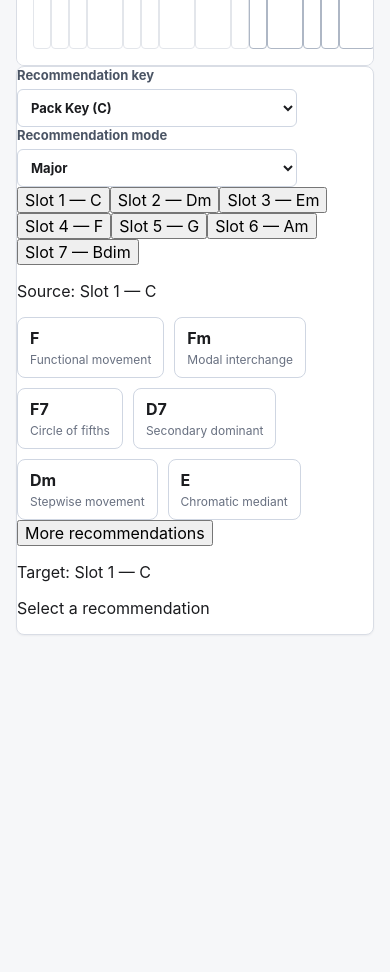
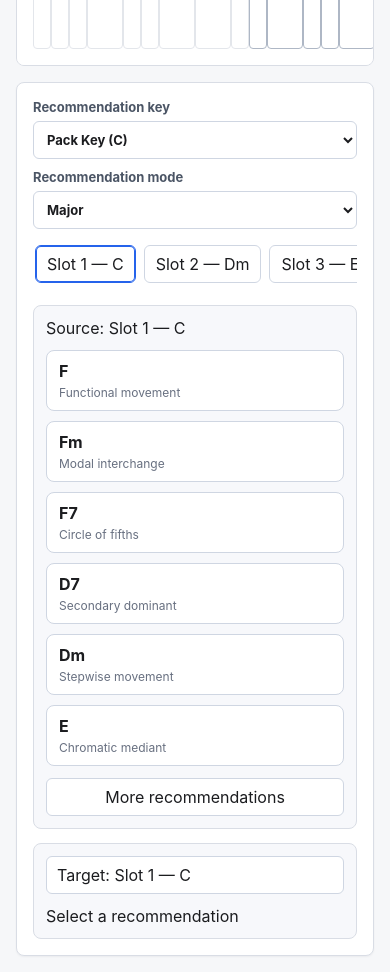
Before and after one commit to i-am-absent/seqtrak-chord-manager, a React (Vite) app: page / in a window 390 px wide. Shown: the part 1460-2432 px from the top of the page. Before the commit the page ends 2111 px from the top, so only its background shows below. Built offline with nearby package versions, Linux system fonts and the light colour scheme.

Commit message:
style: add responsive recommendation tabs

```diff
--- a/src/components/SevenSlotRecommendationPanel.tsx
+++ b/src/components/SevenSlotRecommendationPanel.tsx
@@ -123,7 +123,10 @@ export function SevenSlotRecommendationPanel({
   }
 
   return (
-    <section className="panel seven-slot-recommendation-panel" aria-label="Recommendations">
+    <section
+      className="panel seven-slot-recommendation-panel recommendation-panel"
+      aria-label="Recommendations"
+    >
       <div className="recommendation-header">
         <label>
           Recommendation key
@@ -161,6 +164,7 @@ export function SevenSlotRecommendationPanel({
       <div className="recommendation-tabs" role="tablist" aria-label="Recommendation sources">
         {chords.map((chord) => (
           <button
+            className="recommendation-tab"
             key={chord.slotIndex}
             id={`recommendation-tab-${chord.slotIndex}`}
             role="tab"
@@ -189,7 +193,10 @@ export function SevenSlotRecommendationPanel({
 
         {recommendationSet.source ? (
           <>
-            <div className="chip-row" aria-label="Recommended chord names">
+            <div
+              className="chip-row recommendation-candidates"
+              aria-label="Recommended chord names"
+            >
               {recommendationSet.candidates.slice(0, expanded ? 12 : 6).map((recommendation) => (
                 <button
                   className={
@@ -205,7 +212,11 @@ export function SevenSlotRecommendationPanel({
                 </button>
               ))}
             </div>
-            <button type="button" onClick={() => setExpanded((current) => !current)}>
+            <button
+              className="recommendation-more"
+              type="button"
+              onClick={() => setExpanded((current) => !current)}
+            >
               {expanded ? "Fewer recommendations" : "More recommendations"}
             </button>
           </>
@@ -215,7 +226,11 @@ export function SevenSlotRecommendationPanel({
       </div>
 
       <div className="recommendation-detail" aria-live="polite">
-        {target && <p>{`Target: Slot ${target.slotIndex} — ${target.displayName}`}</p>}
+        {target && (
+          <p className="recommendation-target">
+            {`Target: Slot ${target.slotIndex} — ${target.displayName}`}
+          </p>
+        )}
         {selectedRecommendation ? (
           <>
             <div className="variation-row" aria-label="Voicing variations">
@@ -233,6 +248,7 @@ export function SevenSlotRecommendationPanel({
               ))}
             </div>
             <button
+              className="recommendation-apply"
               type="button"
               disabled={!selectedVariation}
               onClick={applySelection}
--- a/src/styles.css
+++ b/src/styles.css
@@ -311,22 +311,82 @@ button.slot-card:hover {
   display: grid;
   gap: 14px;
   margin-top: 16px;
+  min-width: 0;
   padding: 16px;
 }
 
-.recommendation-header {
-  max-width: 280px;
-}
-
-.chip-row,
-.variation-row {
+.recommendation-panel .recommendation-header {
+  align-items: end;
   display: flex;
   flex-wrap: wrap;
   gap: 10px;
 }
 
-.chip,
-.variation {
+.recommendation-panel .recommendation-header label {
+  flex: 1 1 13rem;
+  max-width: 280px;
+}
+
+.recommendation-panel .recommendation-tabs {
+  display: flex;
+  gap: 8px;
+  overflow-x: auto;
+  padding: 2px 2px 8px;
+}
+
+.recommendation-panel .recommendation-tab {
+  background: #ffffff;
+  border: 1px solid #cfd6e2;
+  border-radius: 6px;
+  color: #1b1c1f;
+  cursor: pointer;
+  flex: 0 0 auto;
+  min-height: 38px;
+  padding: 7px 11px;
+}
+
+.recommendation-panel .recommendation-tab[aria-selected="true"] {
+  border-color: #2563eb;
+  box-shadow: inset 0 0 0 1px #2563eb;
+}
+
+.recommendation-panel .recommendation-source-panel,
+.recommendation-panel .recommendation-detail {
+  background: #f7f8fb;
+  border: 1px solid #d9dde5;
+  border-radius: 8px;
+  display: grid;
+  gap: 12px;
+  min-width: 0;
+  padding: 12px;
+}
+
+.recommendation-panel .recommendation-source-panel > p,
+.recommendation-panel .recommendation-detail > p {
+  margin: 0;
+}
+
+.recommendation-panel .recommendation-target {
+  background: #ffffff;
+  border: 1px solid #cfd6e2;
+  border-radius: 6px;
+  padding: 8px 10px;
+}
+
+.recommendation-panel .recommendation-candidates {
+  display: grid;
+  gap: 10px;
+  grid-template-columns: repeat(auto-fit, minmax(10rem, 1fr));
+}
+
+.recommendation-panel .variation-row {
+  display: flex;
+  flex-wrap: wrap;
+  gap: 10px;
+}
+
+.recommendation-panel .chip,
+.recommendation-panel .variation {
   background: #ffffff;
   border: 1px solid #cfd6e2;
   border-radius: 8px;
@@ -339,15 +399,43 @@ button.slot-card:hover {
   text-align: left;
 }
 
-.chip span,
-.variation span {
+.recommendation-panel .chip span,
+.recommendation-panel .variation span {
   color: #687080;
   font-size: 12px;
 }
 
-.chip.selected {
+.recommendation-panel .chip.selected,
+.recommendation-panel .variation.selected {
   border-color: #2563eb;
   box-shadow: inset 0 0 0 1px #2563eb;
+}
+
+.recommendation-panel .recommendation-more {
+  background: #ffffff;
+  border: 1px solid #cfd6e2;
+  border-radius: 6px;
+  color: #1b1c1f;
+  cursor: pointer;
+  justify-self: start;
+  min-height: 38px;
+  padding: 7px 11px;
+}
+
+.recommendation-panel .recommendation-apply {
+  background: #2563eb;
+  border: 1px solid #1d4ed8;
+  border-radius: 6px;
+  color: #ffffff;
+  cursor: pointer;
+  justify-self: start;
+  min-height: 38px;
+  padding: 7px 11px;
+}
+
+.recommendation-panel .recommendation-apply:disabled {
+  cursor: not-allowed;
+  opacity: 0.6;
 }
 
 .view-switch {
@@ -769,6 +857,29 @@ button.slot-card:hover {
   }
 }
 
+@media (max-width: 640px) {
+  .recommendation-panel .recommendation-header {
+    align-items: stretch;
+    flex-direction: column;
+  }
+
+  .recommendation-panel .recommendation-header label {
+    flex-basis: auto;
+    max-width: none;
+  }
+
+  .recommendation-panel .variation-row {
+    align-items: stretch;
+    flex-direction: column;
+  }
+
+  .recommendation-panel .variation,
+  .recommendation-panel .recommendation-more,
+  .recommendation-panel .recommendation-apply {
+    width: 100%;
+  }
+}
+
 @media (max-width: 460px) {
   .header-actions button,
   .device-status {
```
Also changed, not shown: 3 other files (tests, documents, lock files or other folders).
